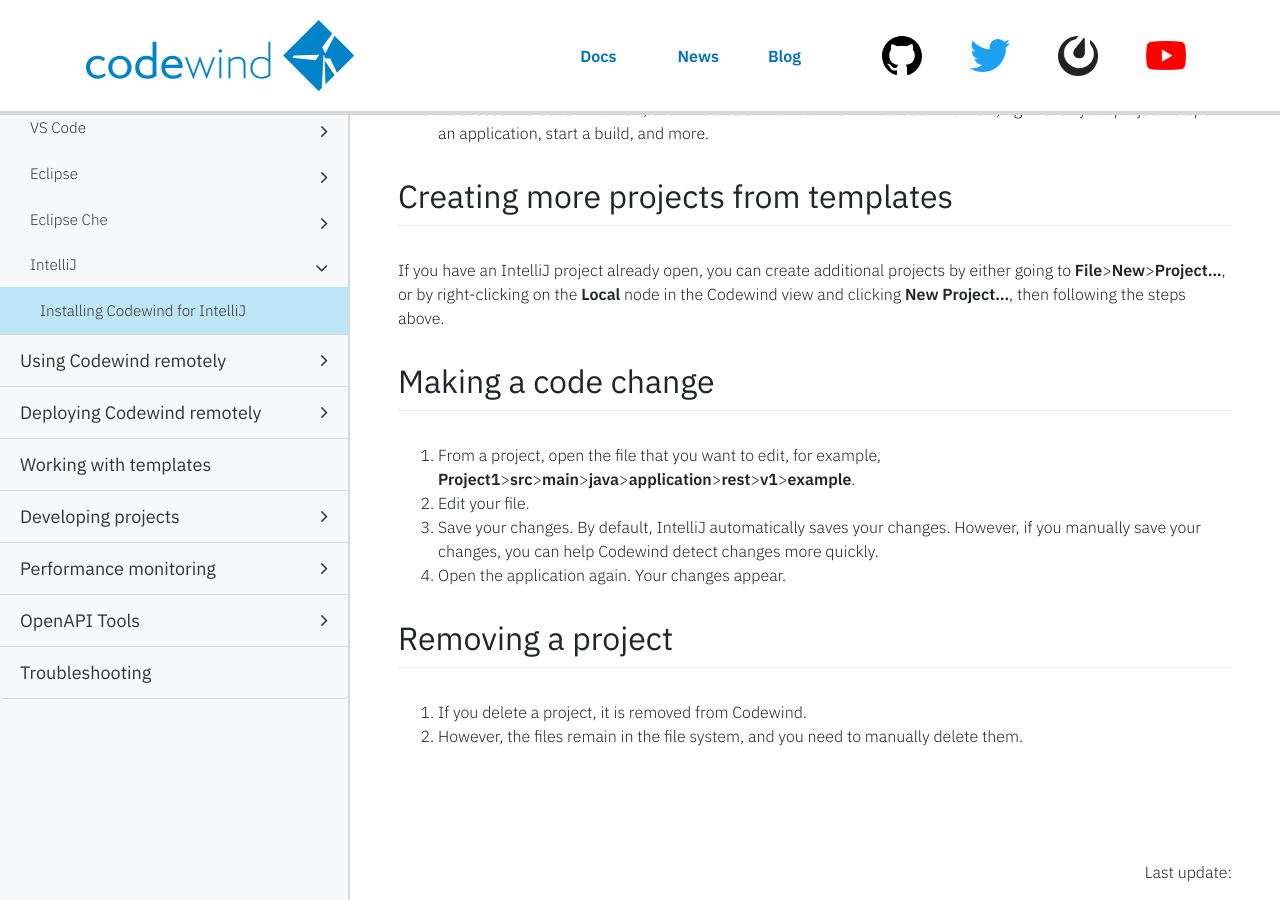
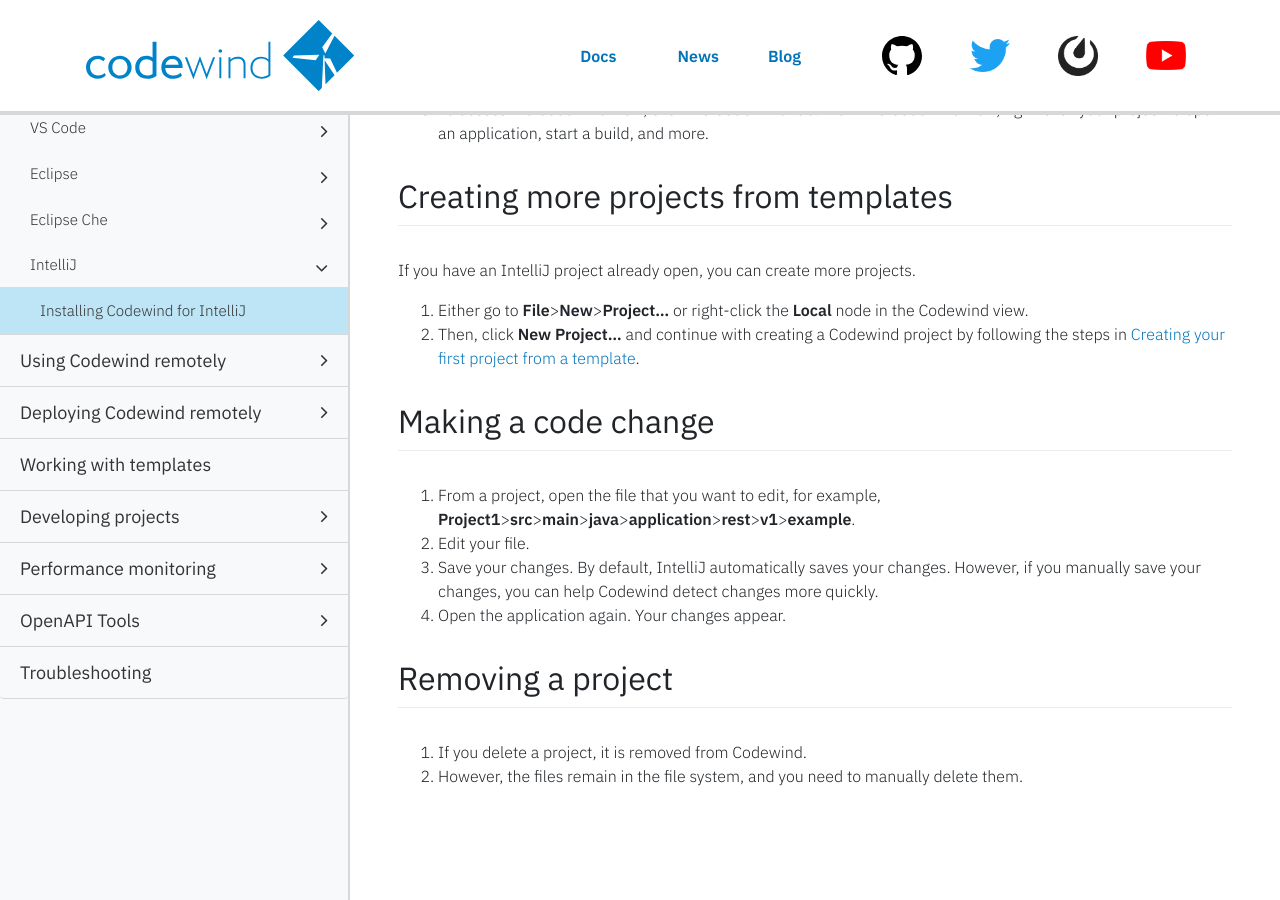
Before and after one commit to eclipse-archived/codewind-docs, a Jekyll site: the page built from docs/_documentations/intellij-getting-started.md, in a window 1280 px wide and 900 px high, scrolled down 1758 px. Built offline with Jekyll 4.4.1, drawn with Linux system fonts in a browser that asks for light colours; nearby versions of some CDN libraries; comment, search, counter and statistics services are not loaded.

Commit message:
ID edits

```diff
--- a/docs/_documentations/intellij-getting-started.md
+++ b/docs/_documentations/intellij-getting-started.md
@@ -57,7 +57,9 @@ Complete the prerequisites and choose to install Codewind on IntelliJ with eithe
 8. To access the Codewind view, click the **Codewind** tab. From the Codewind view, right-click your project to open an application, start a build, and more.
 
 ## Creating more projects from templates
-If you have an IntelliJ project already open, you can create additional projects by either going to **File**>**New**>**Project...**, or by right-clicking on the **Local** node in the Codewind view and clicking **New Project...**, then following the steps above.
+If you have an IntelliJ project already open, you can create more projects.
+1. Either go to **File**>**New**>**Project...** or right-click the **Local** node in the Codewind view.
+2. Then, click **New Project...** and continue with creating a Codewind project by following the steps in [Creating your first project from a template](#creating-your-first-project-from-a-template).
 
 ## Making a code change
 1. From a project, open the file that you want to edit, for example, **Project1**>**src**>**main**>**java**>**application**>**rest**>**v1**>**example**.
```
